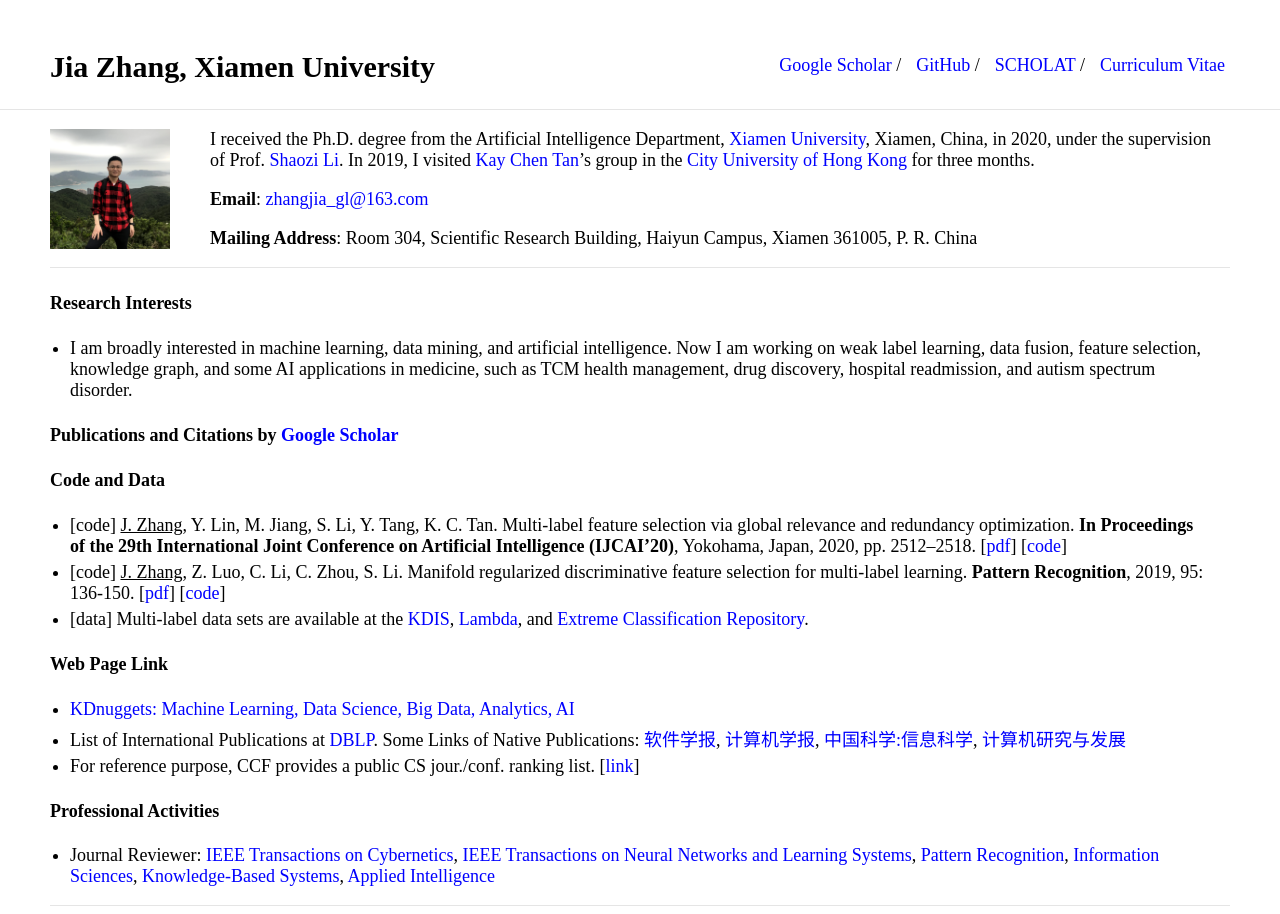
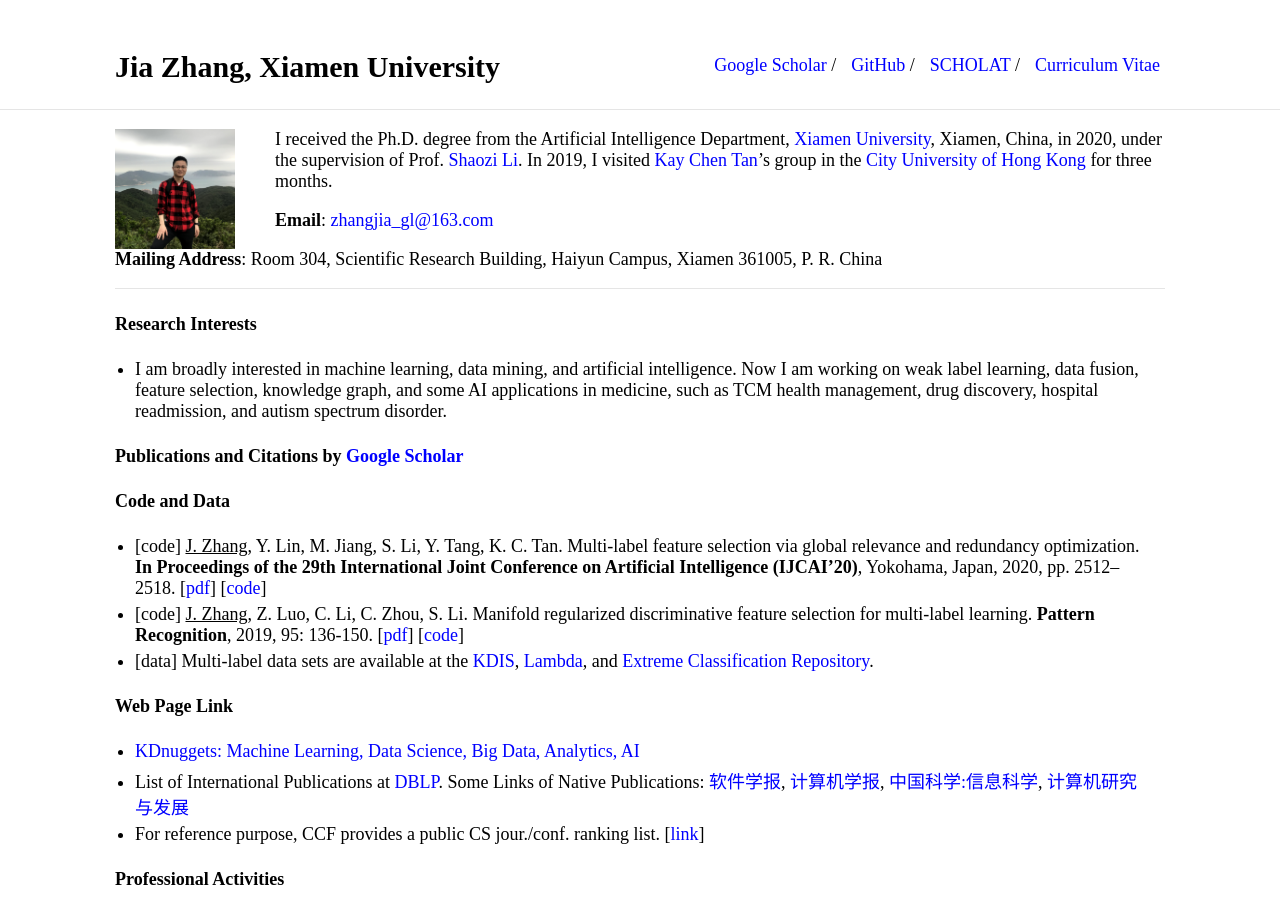
Before and after one commit to jiazhang-ml/jiazhang-ml.github.io, a Jekyll site: the page built from index.md, in a window 1280 px wide. Shown: the top 914 px of the page. Built offline with Jekyll 4.4.1, drawn with Linux system fonts in a browser that asks for light colours; grey boxes are pictures that could not be loaded.

Commit message:
Update _style.scss

```diff
--- a/_sass/_style.scss
+++ b/_sass/_style.scss
@@ -68,7 +68,7 @@ hr {
 /* Divs */
 
 .container {
-    max-width: 1180px;
+    max-width: 1050px;
     margin: auto;
 
 }
```
